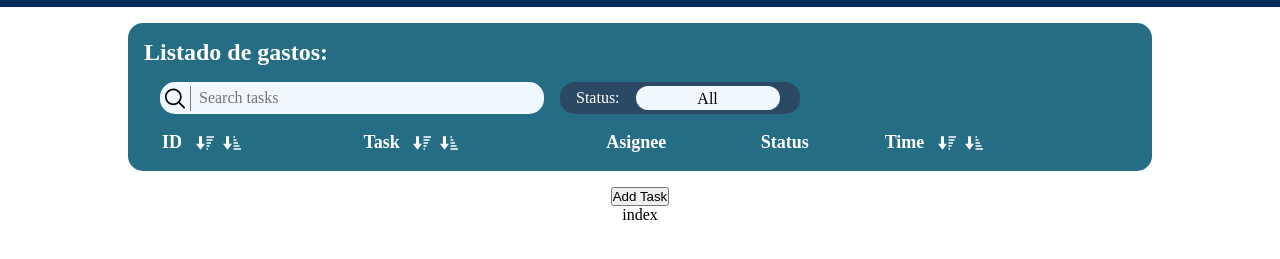
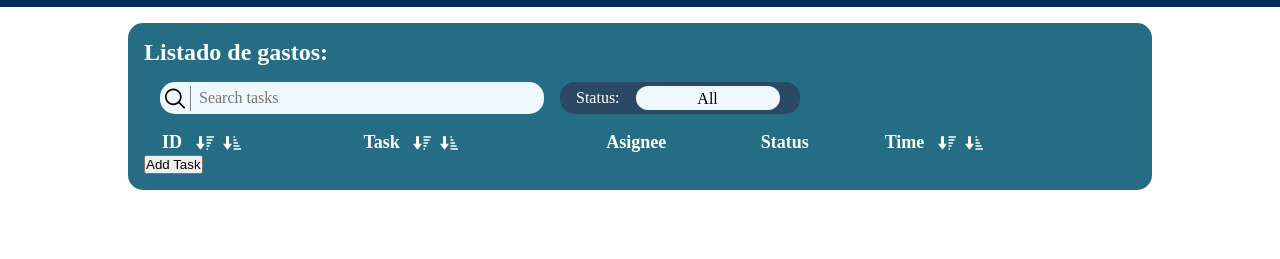
Before and after one commit to R4vage/first-challenge, a plain HTML site: page index.html in a window 1280 px wide. Shown: the part 57-316 px from the top of the page. Drawn offline with Linux system fonts and the light colour scheme.

Commit message:
Test Change

```diff
--- a/index.html
+++ b/index.html
@@ -63,11 +63,11 @@
 
             </table>
 
-
+            <button id="js-open-task-modal">Add Task</button>
         </section>
 
 
-        <button id="js-open-task-modal">Add Task</button>
+
         <section id="js-task-modal" class="task-modal"> <!-- Que cubra toda la pantalla -->
             <div class="task-modal__content">
                 <h3>Add task</h1>
@@ -97,7 +97,6 @@
                 </form>
             </div>
         </section>
-        index
     </main>
 
 
```
